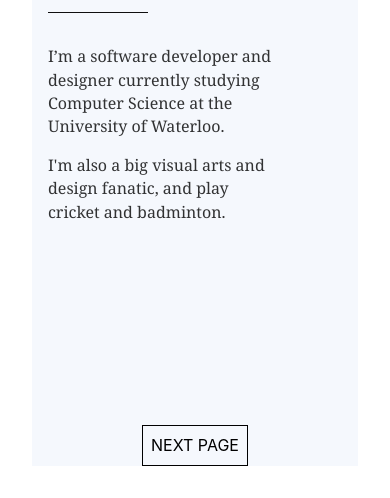
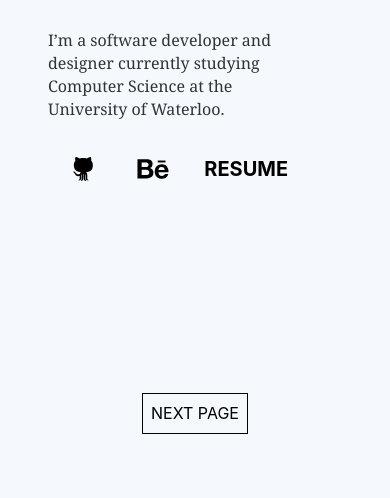
Before and after one commit to divitsharma/ds-site, a Gatsby site: page / in a window 390 px wide. Shown: the part 346-844 px from the top of the page. Built offline with nearby package versions, Linux system fonts and the light colour scheme; Gatsby itself is replaced by a stand-in of ours.

Commit message:
another update look

```diff
--- a/src/components/header.module.scss
+++ b/src/components/header.module.scss
@@ -3,4 +3,10 @@
     // position: sticky;
     // top: 20px;
     font-size: 4rem;
+
+    @media screen and (max-height: 600px) {
+    // h1  {
+        font-size: 3.5em;
+    // }
+    }
 }
--- a/src/components/layout.js
+++ b/src/components/layout.js
@@ -22,33 +22,18 @@
 
 const Layout = ({ children, sectionTitle, id }) => {
 
-    // const data = useStaticQuery(graphql`
-    //     query {
-    //         site {
-    //             siteMetadata {
-    //                 title
-    //             }
-    //         }
-    //     }
-    // `)
-
     var styleHeight = '100vh'
     if (typeof document !== 'undefined') {
-
         CalcVH()
-        // var mq = window.matchMedia("(max-width: 1100px)");
-        // if (mq.matches) {
-            window.addEventListener('resize', CalcVH, true);
-        // }
-
-        // styleHeight = `${window.innerHeight}px`
+        window.addEventListener('resize', CalcVH, true);
     }
     return (
-        <section id={id} /*style={{height: styleHeight}}*/>
+        <section id={id}>
             <div className={layoutStyles.content}>
                 <Header title={sectionTitle} />
                 <div className={layoutStyles.rule}></div>
                 {children}
+
             </div>
         </section>
     )
--- a/src/components/layout.module.scss
+++ b/src/components/layout.module.scss
@@ -10,7 +10,7 @@
     max-width: 960px;
     height: 100%;
 
-    padding: calc(32.5vh - 2rem) 0 0 6rem;
+    padding: 32.5vh 0 0 6rem;
 }
 
 .rule {
@@ -21,7 +21,7 @@
 
 @media screen and (max-width: 1100px) {
     .content {
-        padding-left: calc(3rem - 2rem);
-        padding-top: calc(22vh - 2rem);
+        padding-left: 3rem;// calc(3rem - 2rem);
+        padding-top: 20vh;// calc(22vh - 2rem);
     }
 }
--- a/src/pages/index.js
+++ b/src/pages/index.js
@@ -30,7 +30,12 @@
             </div> */}
                 <p>I’m a software developer and designer currently studying Computer Science at the University of Waterloo.</p>
                 {/* <br/> */}
-                <p>I'm also a big visual arts and design fanatic, and play cricket and badminton.</p>
+                <p className="extraInfo">I'm also a big visual arts and design fanatic, and play cricket and badminton.</p>
+                <div className="links">
+                    <a href="https://www.github.com/divitsharma" className="github" />
+                    <a href="https://www.behance.net/divitsharma" className="behance" />
+                    <a href="https://www.github.com/divitsharma" className="resume">RESUME</a>
+                </div>
             </Layout>
 
             <Layout sectionTitle="a developer.">
@@ -40,7 +45,7 @@
             <Layout sectionTitle="an artist.">
             </Layout>
 
-            <Layout sectionTitle="available at.">
+            <Layout sectionTitle="available at">
             </Layout>
 
             <footer>
--- a/src/styles/main.scss
+++ b/src/styles/main.scss
@@ -67,6 +67,19 @@
     // background-repeat: no-repeat;
     background: #f5f8fd;// rgb(235, 239, 245);
     border: 2rem white solid;
+
+> div {
+    padding-top: calc(32.5vh - 2rem);
+}
+
+    @media screen and (max-width: 1100px) {
+        border: none;
+        > div {
+            padding-top: 20vh;
+        // padding-left: calc(3rem - 2rem);
+        // padding-top: calc(22vh - 2rem);
+        }
+    }
 }
 .layouts {
     grid-column: 1/4;
@@ -82,9 +95,38 @@
     position: absolute;
     margin-left: auto;
     margin-right: auto;
-    left: 0;
-    right: 0;
-    bottom: 2rem;
+    right: 4rem;
+    bottom: 4rem;
+
+    @media screen and (max-width: 1100px) {
+        right: 0;
+        left: 0;
+    }
+}
+
+.links {
+    width: 75%;
+    max-width: 400px;
+    margin-top: 2rem;
+    display: grid;
+    grid-template-columns: 1.2fr 1.2fr 2fr;
+}
+.links a {
+    height: 2rem;
+}
+.github {
+    background: url("../images/Github.svg") center / contain no-repeat;
+}
+.behance {
+    background: url("../images/Behance.svg") center / contain no-repeat;
+}
+.resume {
+    font-family: -apple-system, BlinkMacSystemFont, Segoe UI, Roboto, Oxygen,
+    Ubuntu, Cantarell, Fira Sans, Droid Sans, Helvetica Neue, sans-serif;
+    font-weight: bold;
+    font-size: 1.25rem;
+    text-align: center;
+    padding-top: 0.3rem;
 }
 
 @media screen and (max-width: 1100px) {
@@ -101,9 +143,9 @@
         h1 {
             text-align: left;
             align-self: end;
-            font-size: 1.5rem;
             margin-bottom: 0.5rem;
             margin-left: 0.5rem;
+            font-size: 1.5rem;
         }
         a {
             margin-top: 0;
@@ -114,3 +156,27 @@
         max-width: 75%;
     }
 }
+
+@media screen and (max-width: 400px) {
+.extraInfo {
+    display: none;
+}
+}
+
+@media screen and (max-height: 600px) {
+    p {
+        font-size: 0.8em;
+    }
+
+}
+
+@media screen and (max-height: 600px) and (min-width: 1100px) {
+    .sticky {
+        h1 {
+            font-size: 3.5em;
+        }
+    }
+    .sticky a {
+        display: none;
+    }
+}
```
Also changed, not shown: src/images/Behance.svg (added), src/images/Github.svg (added), src/images/Low poly Mountains.jpg (added).
